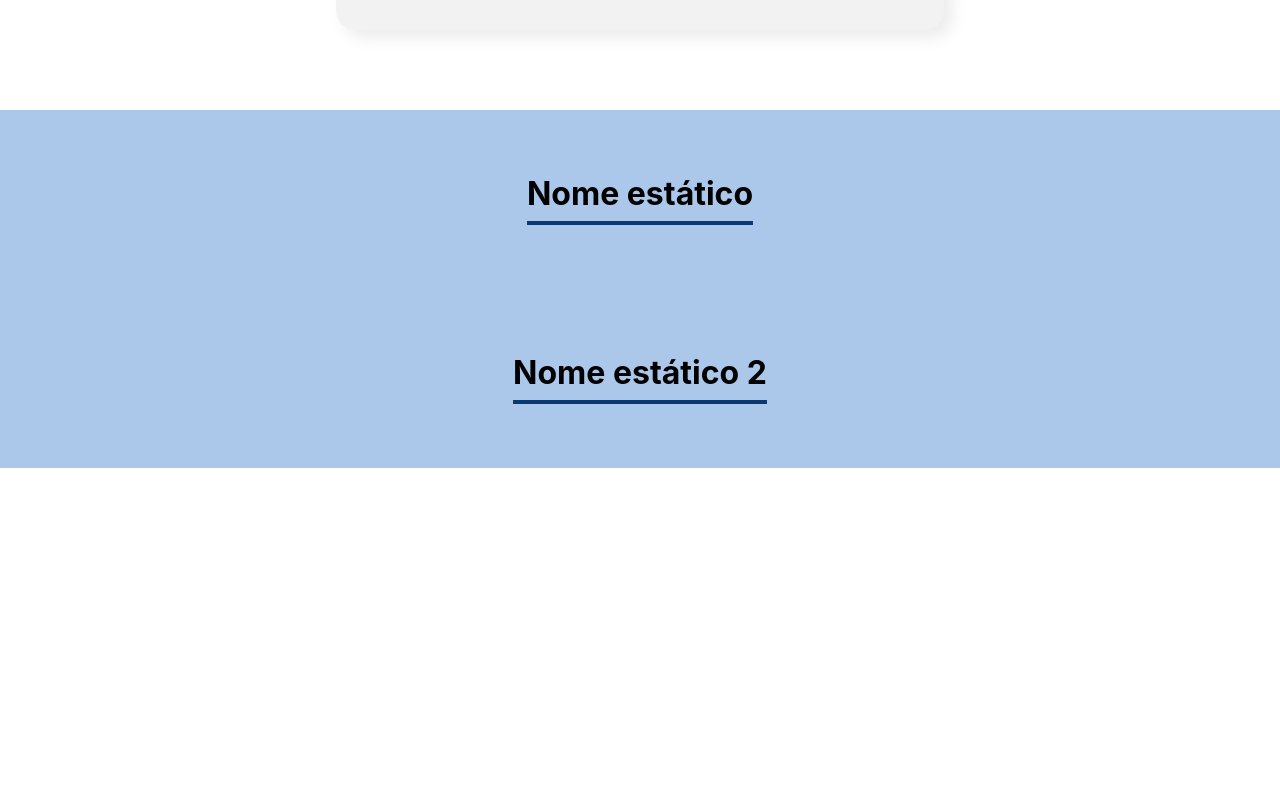
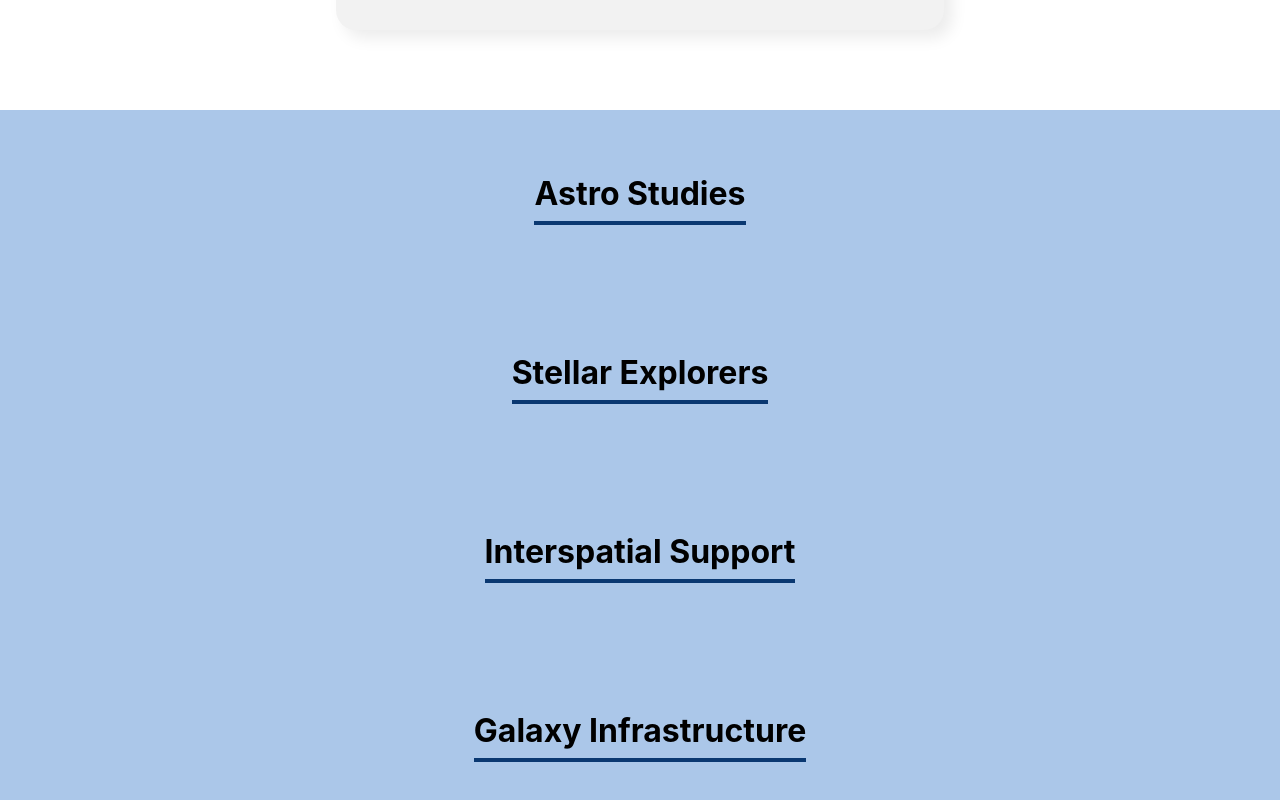
Before and after one commit to GuilhermeSerafim/interestelar, a React (Create React App) app: page / in a window 1280 px wide. Shown: the part 1176-1976 px from the top of the page. Before the commit the page ends 1644 px from the top, so only its background shows below. Built offline with nearby package versions, Linux system fonts and the light colour scheme.

Commit message:
Percorrendo todos os times e usando map para criar um novo array de componentes a serem renderizados com o name dinamico

```diff
--- a/src/App.js
+++ b/src/App.js
@@ -9,29 +9,29 @@ function App() {
 
   const exibicaoDosTimes = [
     {
-      nome: 'Astro Studies',
+      name: 'Astro Studies',
       corPrimaria: '#0a3871',
       corSecundaria: '#abc7e9'
     },
     {
-      nome: 'Stellar Explorers',
+      name: 'Stellar Explorers',
       corPrimaria: '#ffba05',
       corSecundaria: '#fff5d9'
     },
     {
-      nome: 'Interspatial Support',
+      name: 'Interspatial Support',
       corPrimaria: '#b13091',
       corSecundaria: '#b462a0'
     },
     {
-      nome: 'Galaxy Infrastructure',
+      name: 'Galaxy Infrastructure',
       corPrimaria: '#57c278',
       corSecundaria: '#d9f7e9'
     },
   ]
 
 
-  // Subimos esse estado, por que teremos a opção de escolher time (quando estivermos na sessão dos times)
+  // Subimos esse estado, por que teremos a opção de escolher time pelos botões (quando estivermos na sessão dos times)
   const [time, setTime] = useState("");
 
   const [astros, setAstros] = useState([]);
@@ -85,8 +85,7 @@ function App() {
         aoAlterado={e => setTime(e.target.value)}
         aoNovoAstroAdicionado={astro => adicionarAstro(astro)}
       />
-      <Team nome="Nome estático"/>
-      <Team nome="Nome estático 2"/>
+      {exibicaoDosTimes.map(time => <Team name={time.name}/>)}
     </div>
   );
 }
--- a/src/componentes/Team/index.jsx
+++ b/src/componentes/Team/index.jsx
@@ -3,10 +3,10 @@ import "./Team.css";
 // Primeiramente vou fazer conforme as instruções, depois vejo alguma forma de refatorar para componentes do Material UI
 // Criando "dumb" component
 const Team = (props) => {
-    const {nome} = props;
+    const {name} = props;
     return (
         <section className="time">
-            <h3 align="center">{nome}</h3>
+            <h3 align="center">{name}</h3>
         </section>
     )
 }
```
